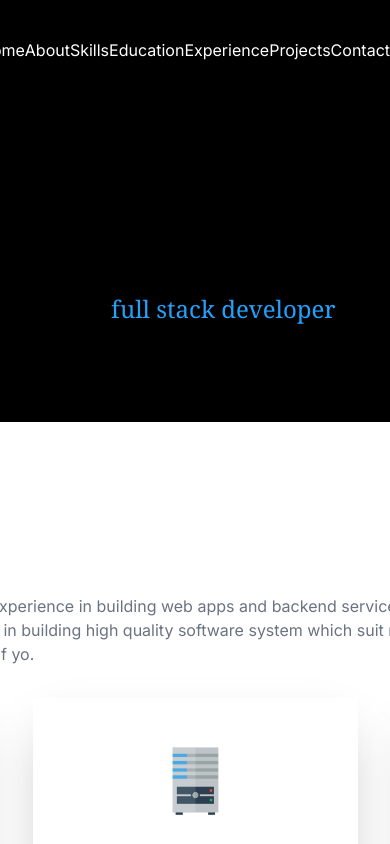
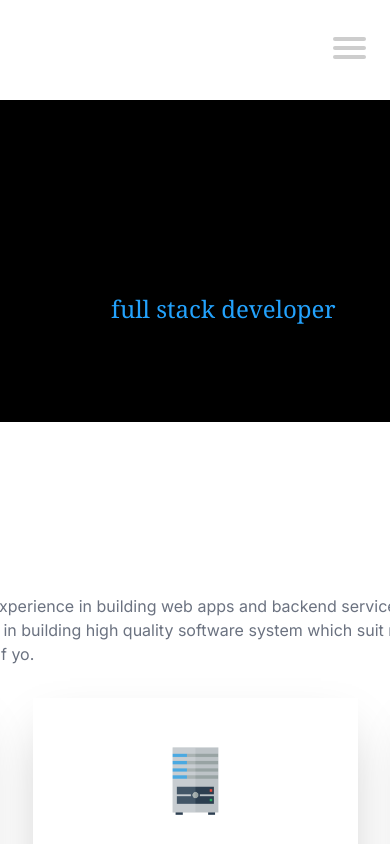
Before and after one commit to oscar22558/portfolio, a Next.js app: page / in a window 390 px wide. Shown: the top 844 px of the page. Built offline with nearby package versions, Linux system fonts and the light colour scheme.

Commit message:
added responsive design for top bar

```diff
--- /dev/null
+++ b/app/(components)/(hamburger-menu)/HamburgerMenu.tsx
@@ -0,0 +1,22 @@
+"use client"
+import { useState } from "react"
+import style from "./style.module.css"
+
+interface Props{
+    onActivated?: (activated: boolean)=>void
+}
+export function HamburgerMenu({onActivated}: Props){
+    const [activated, setActivated] = useState(false)
+    const containerClass = activated ? style.activated : ""
+    const toggle = () => {
+        setActivated(!activated)
+        onActivated?.(!activated)
+    }
+    return (
+        <div className={`${style.container} ${containerClass} cursor-pointer`} onClick={toggle}>
+            <span></span>
+            <span></span>
+            <span></span>
+        </div>
+    )
+}
--- /dev/null
+++ b/app/(components)/(hamburger-menu)/style.module.css
@@ -0,0 +1,53 @@
+.container{
+    width: 33px;
+}
+
+.container span
+{
+  display: block;
+  width: 33px;
+  height: 4px;
+  margin-bottom: 5px;
+  position: relative;
+
+  background: #cdcdcd;
+  border-radius: 3px;
+
+  z-index: 1;
+
+  transform-origin: 4px 0px;
+
+  transition: transform 0.5s cubic-bezier(0.77,0.2,0.05,1.0),
+              background 0.5s cubic-bezier(0.77,0.2,0.05,1.0),
+              opacity 0.55s ease;
+}
+
+.container span:first-child
+{
+  transform-origin: 0% 0%;
+}
+
+.container span:nth-last-child(1)
+{
+  transform-origin: 0% 100%;
+}
+
+
+.activated span:first-child
+{
+  opacity: 1;
+  transform: rotate(45deg) translate(-2px, -3px);
+  background: #232323;
+}
+
+.activated span:nth-last-child(2)
+{
+  opacity: 0;
+  transform: rotate(0deg) scale(0.2, 0.2);
+}
+
+.activated span:nth-last-child(1)
+{
+  transform: rotate(-45deg) translate(0, 1px);
+  background: #232323;
+}
--- /dev/null
+++ b/app/(mobile-top-bar)/MobileTopBar.tsx
@@ -0,0 +1,19 @@
+"use client"
+import { useState } from "react"
+import { HamburgerMenu } from "../(components)/(hamburger-menu)/HamburgerMenu"
+import style from "./style.module.css"
+import { MobileTopDropdown } from "../(mobile-top-dropdown)/MobileTopDropdown"
+
+export function MobileTopBar(){
+    const [isDropdownShown, setIsDropdownShon] = useState(false)
+    return (
+        <>
+            <div className={`z-20 flex justify-end items-center md:hidden bg-white fixed top-0 left-0 right-0 px-6 overflow-visible shadow ${style.container}`}>
+                <HamburgerMenu onActivated={(activated)=>setIsDropdownShon(activated)}/>
+            </div>
+            {<div className={`z-10 transition duration-1000 fixed left-0 right-0 block md:hidden ${style["dropdown"]} ${isDropdownShown ? style["dropdown-activated"] : ""}`}>
+                <MobileTopDropdown />
+            </div>}
+        </>
+    )
+}
--- /dev/null
+++ b/app/(mobile-top-bar)/style.module.css
@@ -0,0 +1,12 @@
+.container{
+    height: var(--top-bar-height);
+}
+
+.dropdown-activated{
+    transform: translateY(400px);
+}
+
+.dropdown{
+    top: -300px;
+    height: 300px;
+}
--- /dev/null
+++ b/app/(mobile-top-dropdown)/MobileTopDropdown.tsx
@@ -0,0 +1,22 @@
+import { ColSpacer } from "../(top-bar)/ColSpacer";
+import { SectionLink } from "../(top-bar)/SectionLink";
+import style from "./style.module.css"
+
+export function MobileTopDropdown(){
+    return <div className={`flex flex-col justify-evenly bg-white border-t border-gray-500 h-full shadow ${style.container}`}>
+        <SectionLink text="Home" href="#home"/>
+        <ColSpacer />
+        <SectionLink text="About" href="#about"/>
+        <ColSpacer />
+        <SectionLink text="Skills" href="#skills"/>
+        <ColSpacer />
+        <SectionLink text="Education" href="#education"/>
+        <ColSpacer />
+        <SectionLink text="Experience" href="#exp"/>
+        <ColSpacer />
+        <SectionLink text="Projects" href="#projects"/>
+        <ColSpacer />
+        <SectionLink text="Contact" href="#contact"/>
+        <ColSpacer />
+    </div>
+}
--- /dev/null
+++ b/app/(mobile-top-dropdown)/style.module.css
@@ -0,0 +1,3 @@
+.container{
+    /* top: var(--top-bar-height); */
+}
--- a/app/(top-bar)/ColSpacer.tsx
+++ b/app/(top-bar)/ColSpacer.tsx
@@ -1,5 +1,3 @@
-import style from './style.module.css'
-
 export function ColSpacer(){
-    return <span className={style.colSpacer}></span>
+    return <span className="w-4"></span>
 }
--- a/app/(top-bar)/TopBar.tsx
+++ b/app/(top-bar)/TopBar.tsx
@@ -26,7 +26,7 @@ export function TopBar(){
           }
         }
     },[])
-    return <div id="top-bar-container" className={`${style.container} flex justify-end items-center`}>
+    return <div id="top-bar-container" className={`${style.container} hidden md:flex justify-end items-center`}>
         <SectionLink text="Home" href="#home"/>
         <ColSpacer />
         <SectionLink text="About" href="#about"/>
--- a/app/(top-bar)/style.module.css
+++ b/app/(top-bar)/style.module.css
@@ -8,13 +8,10 @@
     z-index: 100;
 }
 
-.colSpacer{
-    width: 20px;
-}
-
 .link{
     transition: all .3s ease;
 }
+
 .link:hover{
     color: var(--theme-color);
 }
--- a/app/page.tsx
+++ b/app/page.tsx
@@ -6,11 +6,13 @@ import { Projects } from './(projects)/Projects'
 import { Skills } from './(skills)/Skills'
 import { Education } from './(education)/Education'
 import { Contact } from './(contact)/Contact'
+import { MobileTopBar } from './(mobile-top-bar)/MobileTopBar'
 
 export default function App() {
     return (
         <>
             <TopBar />
+            <MobileTopBar />
             <Home />
             <About />
             <Skills />
```
